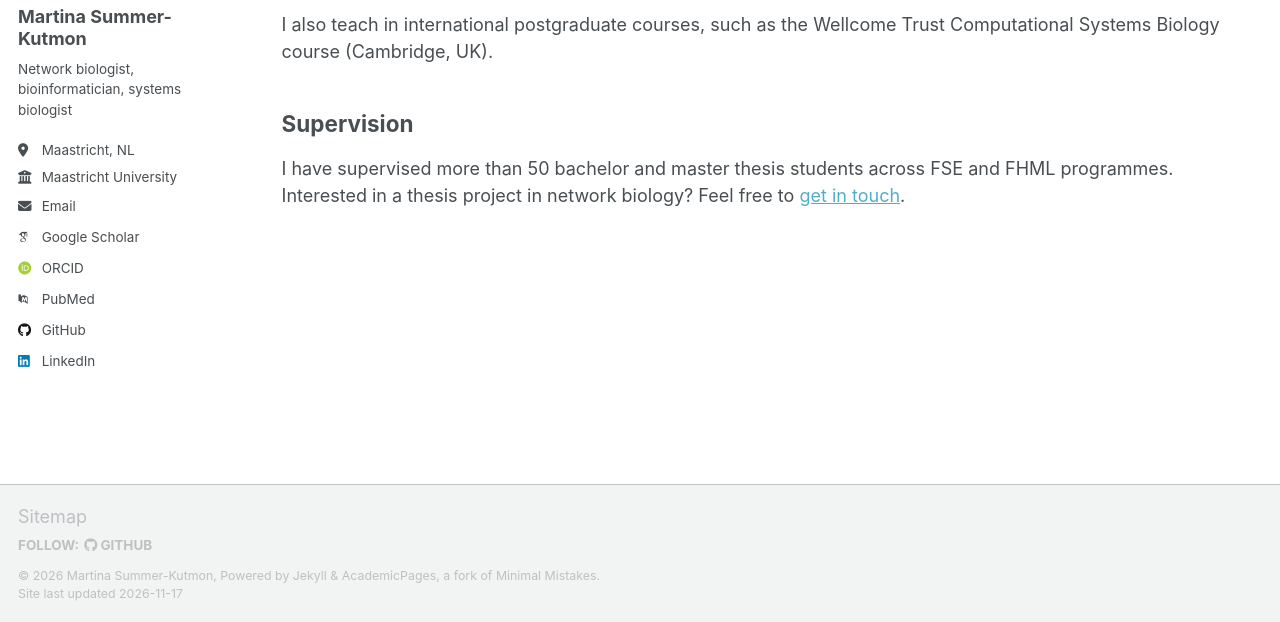
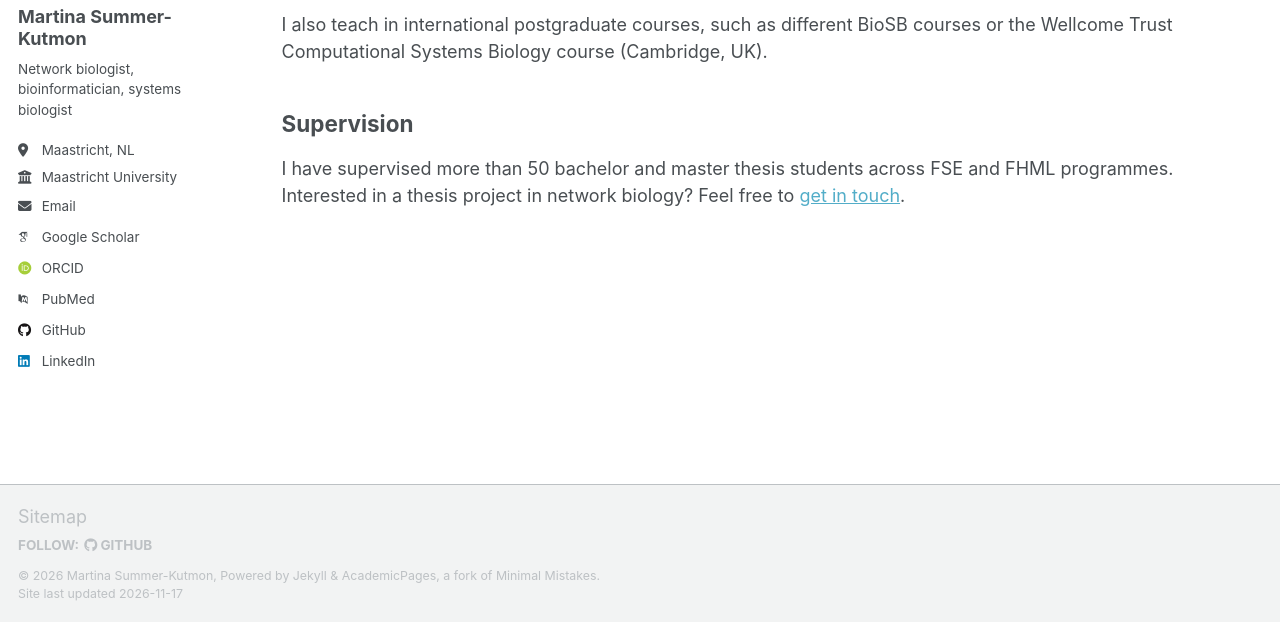
Before and after one commit to mkutmon/mkutmon.github.io, a Jekyll site: the page built from _pages/teaching.md, in a window 1280 px wide and 900 px high, scrolled down 575 px, cut to the strip 278-900 px from the top of the window. Built offline with Jekyll 4.4.1, drawn with Linux system fonts in a browser that asks for light colours; some web fonts are replaced; a script that is not in the unit is left out.

Commit message:
Clarify teaching involvement in postgraduate courses
Updated the description of international postgraduate courses.

```diff
--- a/_pages/teaching.md
+++ b/_pages/teaching.md
@@ -27,7 +27,7 @@ Half of my position is dedicated to education. I have taught at Maastricht Unive
 | MSc Biomedical Sciences | MBS1002 – Biomedical Approaches | Lecturer |
 | | MBS1401 – Science and Technology of Regenerative Medicine | Practical instructor |
 
-I also teach in international postgraduate courses, such as the Wellcome Trust Computational Systems Biology course (Cambridge, UK).
+I also teach in international postgraduate courses, such as different BioSB courses or the Wellcome Trust Computational Systems Biology course (Cambridge, UK).
 
 ## Supervision
 
```
